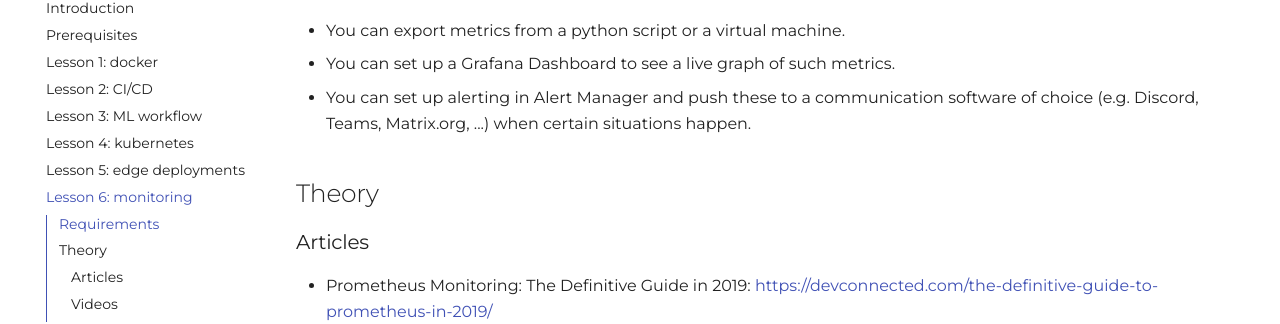
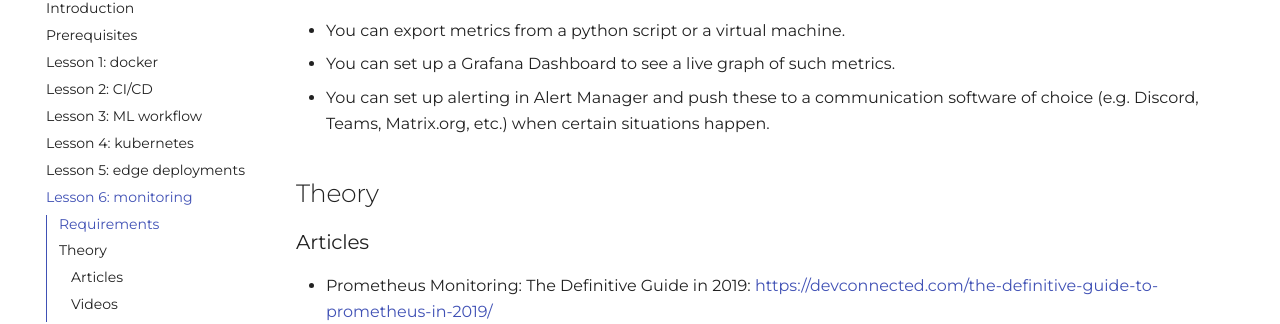
Before and after one commit to HOGENT-MLOps/mlops-slides, an MkDocs documentation site: the page built from docs/06-monitoring.md, in a window 1280 px wide and 900 px high, scrolled down 821 px. Shown: the part 172-496 px from the top of the window. Built offline with MkDocs 1.6.1 and Material for MkDocs 9.7.7, drawn with Linux system fonts in a browser that asks for light colours; emoji names are drawn with the system emoji font; comment, search, counter and statistics services are not loaded.

Commit message:
Fix typo

```diff
--- a/docs/06-monitoring.md
+++ b/docs/06-monitoring.md
@@ -15,7 +15,7 @@
 
 -   You can export metrics from a python script or a virtual machine.
 -   You can set up a Grafana Dashboard to see a live graph of such metrics.
--   You can set up alerting in Alert Manager and push these to a communication software of choice (e.g. Discord, Teams, Matrix.org, ...) when certain situations happen.
+-   You can set up alerting in Alert Manager and push these to a communication software of choice (e.g. Discord, Teams, Matrix.org, etc.) when certain situations happen.
 
 ## Theory
 
```
